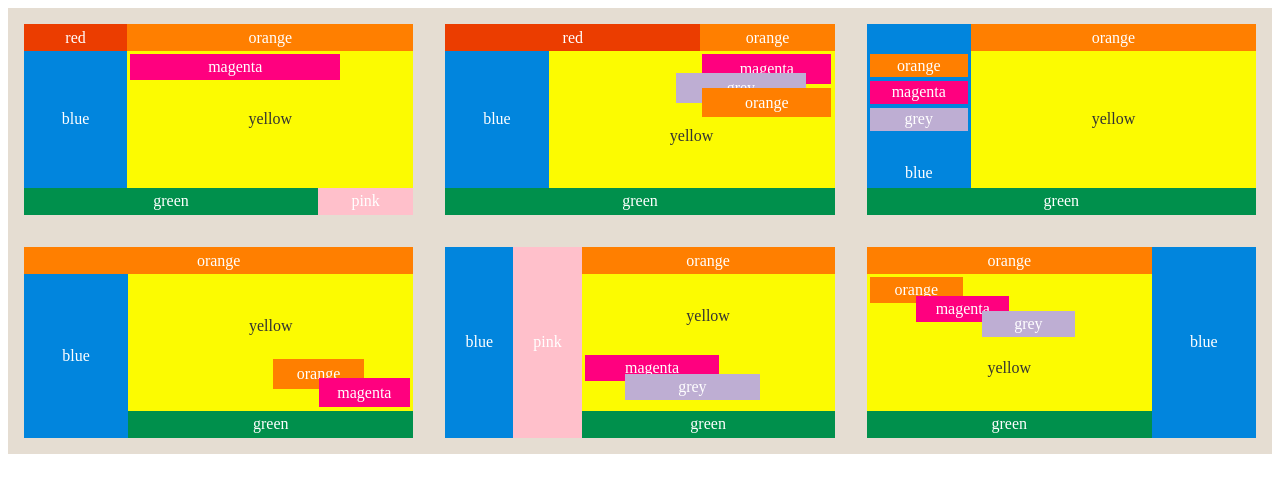
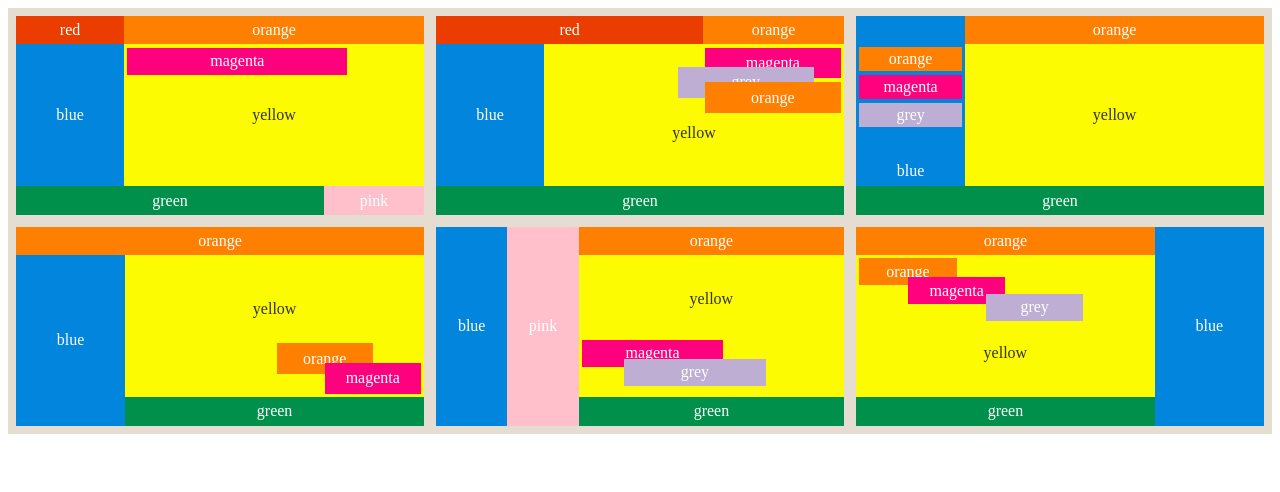
Before and after one commit to sselesnes/karazin-web-lab2, a plain HTML site: page index.html in a window 1280 px wide. Drawn offline with Linux system fonts and the light colour scheme.

Commit message:
block min-height / relative justify-items: stretch

```diff
--- a/styles.css
+++ b/styles.css
@@ -3,6 +3,7 @@
   align-items: center;
   justify-content: center;
   color: #fff;
+  min-height: 24px;
 }
 .red {
   background-color: #eb3d00;
@@ -31,8 +32,8 @@
 }
 .wrapper {
   display: grid;
-  gap: 32px;
-  padding: 16px;
+  padding: 1vh;
+  gap: 1.5vh;
   background-color: #e5ddd2;
 
   /* Два рядки Три стовпці */
@@ -108,13 +109,12 @@
   grid-template-columns: 3.9fr 3.45fr;
   grid-template-rows: repeat(4, 1fr);
   align-items: stretch;
-  justify-items: center; /* stretch + z-index fail => solved width 100% */
+  justify-items: stretch;
 }
 .task-2 .yellow-wrapper .magenta,
 .task-2 .yellow-wrapper .grey,
 .task-2 .yellow-wrapper .orange {
   grid-column: 2/3;
-  width: 100%;
 }
 .task-2 .yellow-wrapper .magenta {
   z-index: 2;
@@ -126,7 +126,6 @@
   grid-row: 2;
   top: -50%;
   left: -20%;
-  height: 100%;
 }
 .task-2 .yellow-wrapper .orange {
   z-index: 4;
@@ -192,21 +191,18 @@
   grid-template-columns: 4.9fr 2.45fr;
   grid-template-rows: repeat(4, 1fr);
   align-items: stretch;
-  justify-items: center;
+  justify-items: stretch;
 }
 .task-4 .yellow-wrapper .orange {
   position: relative;
   z-index: 2;
   grid-area: 4/2;
-  width: 100%;
   top: -64%;
   left: -50%;
-  height: 100%;
 }
 .task-4 .yellow-wrapper .magenta {
   z-index: 3;
   grid-area: 4/2; /* start/start*/
-  width: 100%;
 }
 .task-4 .yellow-wrapper .yellow-title {
   grid-area: 2 / 1 / auto / span 2; /* span - розтягуємо на дві комірки */
@@ -230,11 +226,10 @@
   grid-template-columns: 3fr 2.5fr;
   grid-template-rows: repeat(5, 1fr);
   align-items: stretch;
-  justify-items: center;
+  justify-items: stretch;
 }
 .task-5 .yellow-wrapper .magenta {
   grid-area: 4/1;
-  width: 100%;
 }
 .task-5 .yellow-wrapper .grey {
   position: relative;
@@ -242,8 +237,6 @@
   grid-area: 5/1;
   top: -30%;
   left: 30%;
-  width: 100%;
-  height: 100%;
 }
 .task-5 .yellow-wrapper .yellow-title {
   grid-area: 2 / 1 / auto / span 2;
@@ -267,12 +260,7 @@
   grid-template-columns: repeat(3, 1fr);
   grid-template-rows: repeat(5, 1fr);
   align-items: stretch;
-  justify-items: center;
-}
-.task-6 .yellow-wrapper .orange,
-.task-6 .yellow-wrapper .magenta,
-.task-6 .yellow-wrapper .grey {
-  width: 100%;
+  justify-items: stretch;
 }
 .task-6 .yellow-wrapper .orange {
   grid-area: 1/1;
@@ -283,14 +271,13 @@
   grid-area: 2/1;
   top: -30%;
   left: 50%;
-  height: 100%;
 }
 .task-6 .yellow-wrapper .grey {
+  position: relative;
   z-index: 3;
   grid-area: 2/2;
-  margin-top: 1cqh;
-  margin-right: -3cqw;
-  height: 100%;
+  top: 30%;
+  left: 30%;
 }
 .task-6 .yellow-wrapper .yellow-title {
   grid-area: 4/ 2;
```
